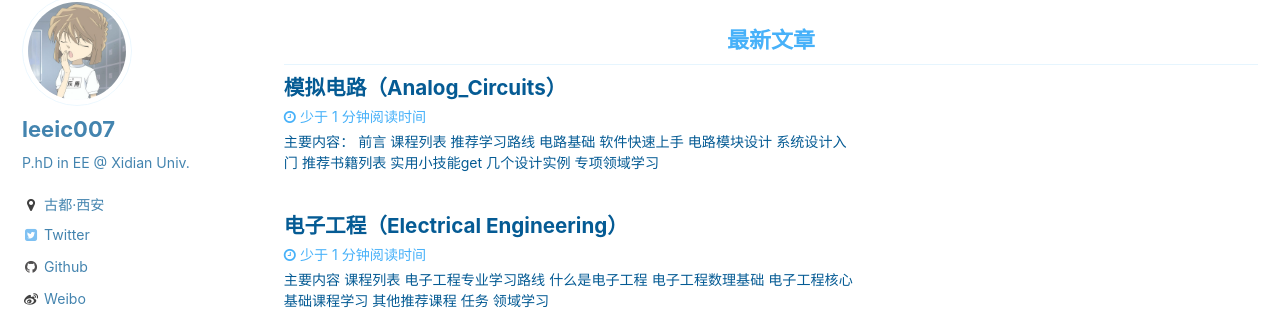
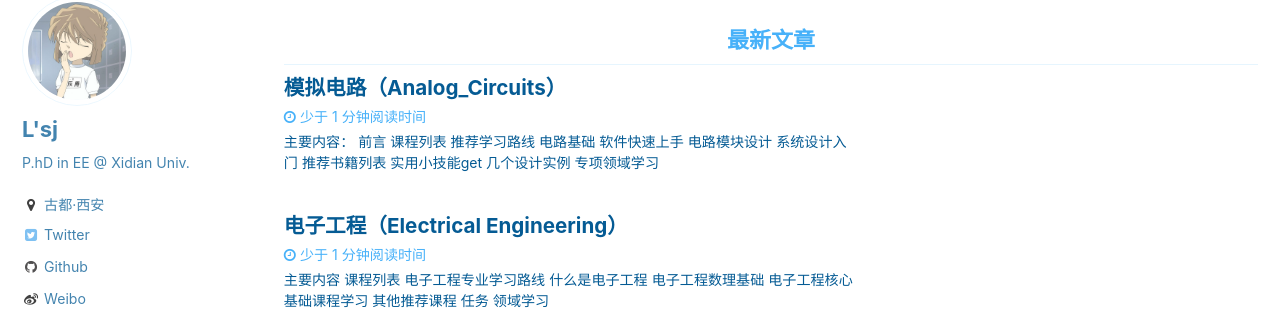
Before and after one commit to leeic007/leeic007.github.com, a Jekyll site: the page built from index.html, in a window 1280 px wide. Shown: the part 148-458 px from the top of the page. Built offline with Jekyll 4.4.1, drawn with Linux system fonts in a browser that asks for light colours; the list of posts is cut into pages by our own code.

Commit message:
Update _config.yml

```diff
--- a/_config.yml
+++ b/_config.yml
@@ -77,7 +77,7 @@ analytics:
 
 # Site Author
 author:
-  name             : "leeic007"
+  name             : "L'sj"
   avatar           : "/assets/images/hya_bio.jpg"
   bio              : "P.hD in EE @ Xidian Univ."
   location         : "古都·西安"
```
